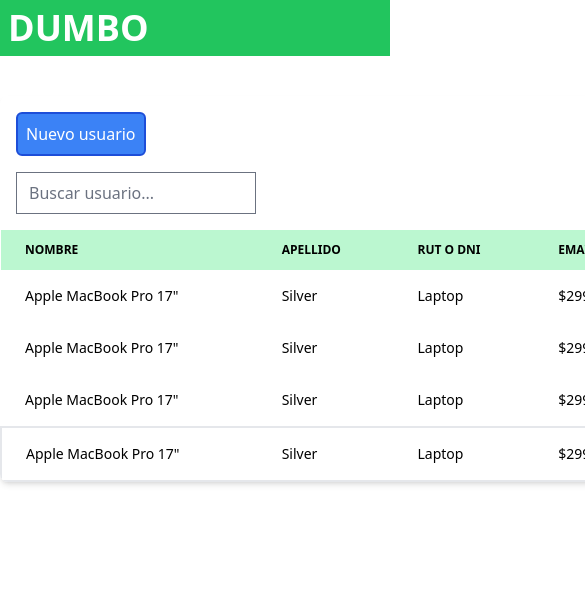
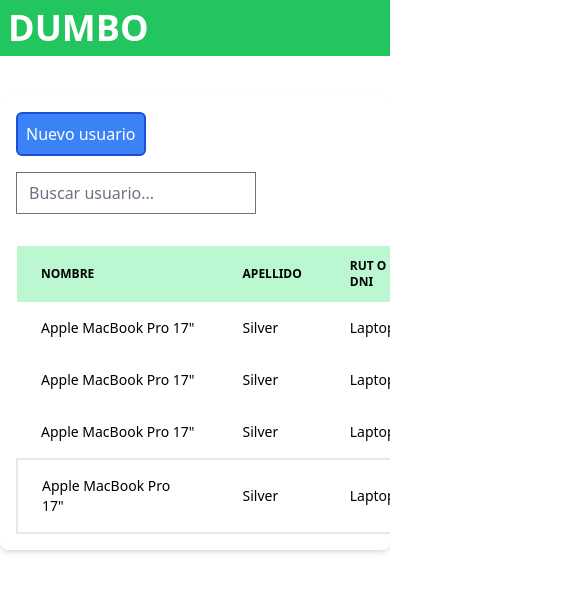
Before and after one commit to socram174/Taller2-IDWM, a React (Vite) app in the folder web/: page /home in a window 390 px wide. Shown: the top 592 px of the page, 585 px wide, since content can reach past the window. Built offline with nearby package versions, Linux system fonts and the light colour scheme; sample sign-in values are in the browser's storage.

Commit message:
fix(web): more responsive fixes

```diff
--- a/web/src/components/Navbar.jsx
+++ b/web/src/components/Navbar.jsx
@@ -17,7 +17,7 @@ const Navbar = ({ isAuth }) => {
 
   if (isAuth) {
     return (
-      <nav className="text-center bg-green-500 p-2  fixed w-full flex justify-between items-center">
+      <nav className="text-center bg-green-500 p-2  fixed w-full flex justify-between items-center z-10">
         <h1 className="font-bold text-white text-4xl">DUMBO</h1>
         <button onClick={logout} className="border-2 p-2 rounded-md bg-red-400 text-white font-bold hover:ring-2 hover:ring-green-500 hidden sm:block">
             Cerrar sesión
@@ -27,7 +27,7 @@ const Navbar = ({ isAuth }) => {
   }
 
   return (
-    <nav className="text-center bg-green-500 p-2  fixed w-full">
+    <nav className="text-center bg-green-500 p-2  fixed w-full z-10">
       <h1 className="font-bold text-white text-4xl">DUMBO</h1>
     </nav>
   );
--- a/web/src/views/AdminPanel.jsx
+++ b/web/src/views/AdminPanel.jsx
@@ -7,14 +7,15 @@ const AdminPanel = () => {
     <>
       <div className="pt-24">
 
-        <div class="relative overflow-x-auto shadow-md rounded-lg flex md:justify-center flex-col md:items-center min-w-[770px]">
+        <div class="relative shadow-md rounded-lg flex md:justify-center flex-col md:items-center">
         <div className="flex justify-between w-full md:w-[80%] max-w-[auto] p-4 flex-col md:flex-row gap-4">
           <button onClick={()=>{setOpen(true)}}  className="border-2 border-blue-700 bg-blue-500 p-2 rounded-md text-white max-w-max">
             Nuevo usuario
           </button>
           <input type="text" placeholder="Buscar usuario..." className="max-w-[240px]" />
         </div>
-          <table class="text-sm text-left rtl:text-right w-full md:w-[80%] max-w-[auto]">
+<div className="overflow-x-auto w-full flex md:justify-center p-4">
+<table class="text-sm text-left rtl:text-right w-full md:w-[80%] max-w-[auto]">
             <thead class="text-xs uppercase bg-green-200">
               <tr>
                 <th scope="col" class="px-6 py-3">
@@ -101,6 +102,7 @@ const AdminPanel = () => {
               </tr>
             </tbody>
           </table>
+</div>
         </div>
       </div>
         <RegisterModal open={open} setOpen={setOpen} />
```
